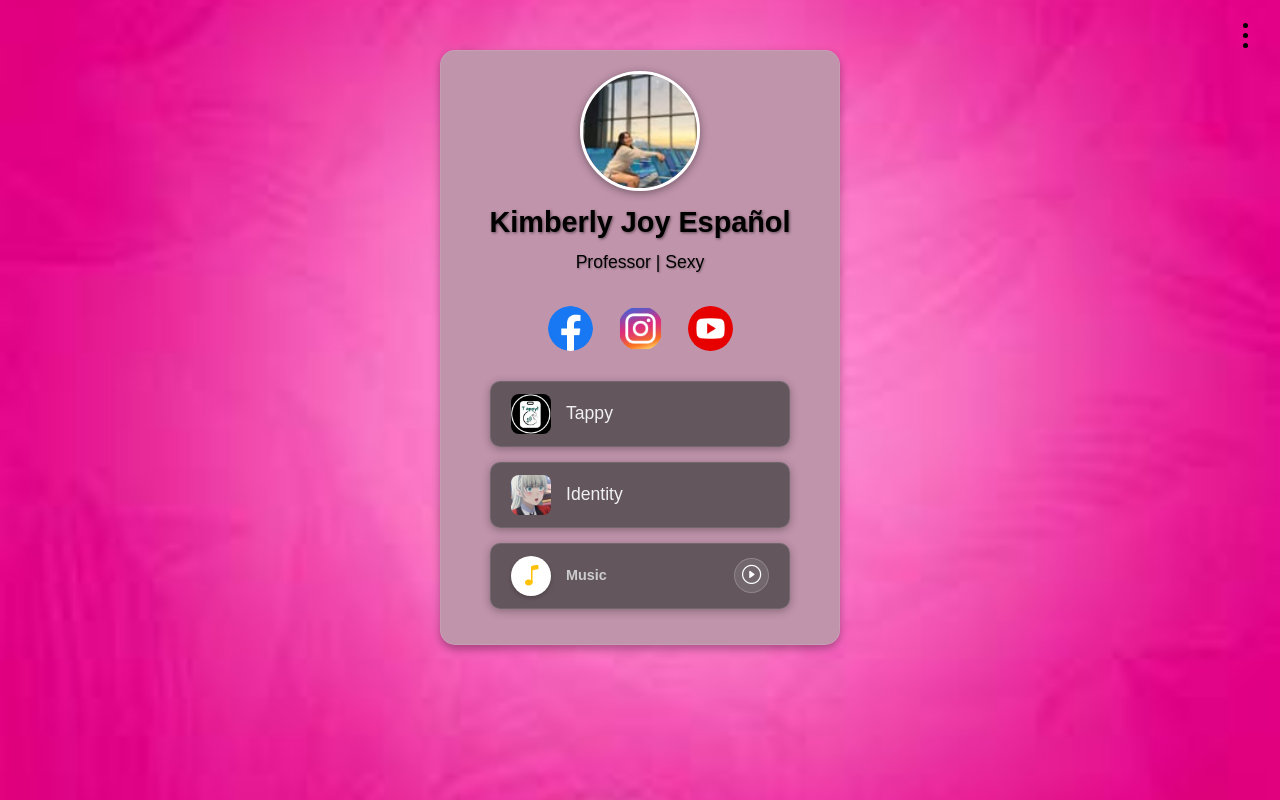
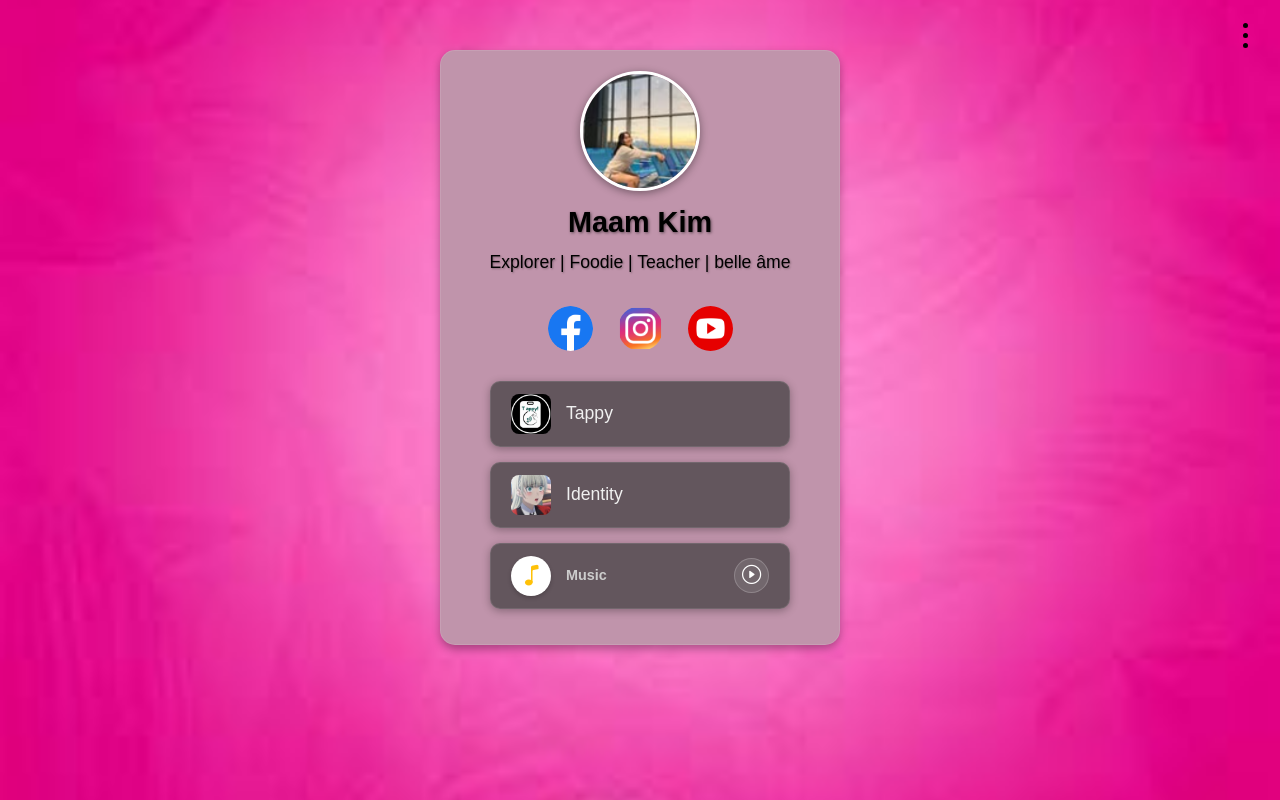
Before and after one commit to SantiagoJhalesArlick/kimberly, a plain HTML site: page index.html in a window 1280 px wide. Drawn offline with nearby package versions, Linux system fonts and the light colour scheme.

Commit message:
kimberly

```diff
--- a/index.html
+++ b/index.html
@@ -416,8 +416,8 @@
     <div class="container">
         <div class="profile-header">
             <img src="kim.png" alt="Jhales' Profile Picture" class="profile-pic">
-            <div class="profile-name">Kimberly Joy Español</div>
-            <div class="profile-title">Professor | Sexy </div>
+            <div class="profile-name">Maam Kim</div>
+            <div class="profile-title">Explorer | Foodie | Teacher | belle âme </div>
         </div>
 
         <div class="social-icons">
```
